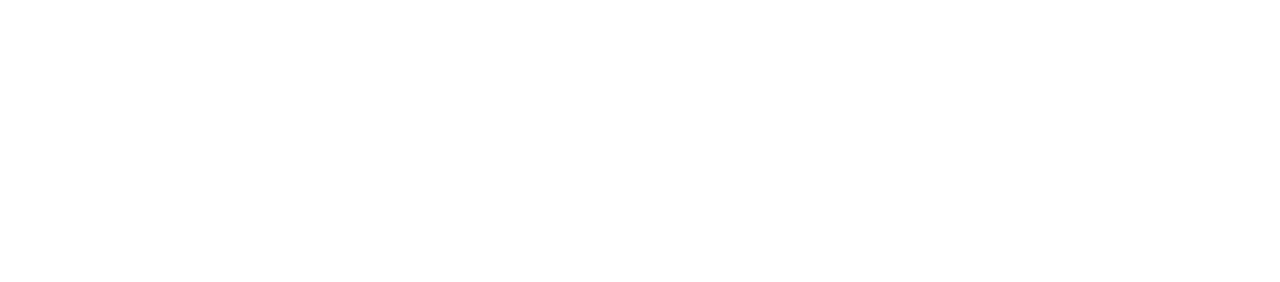
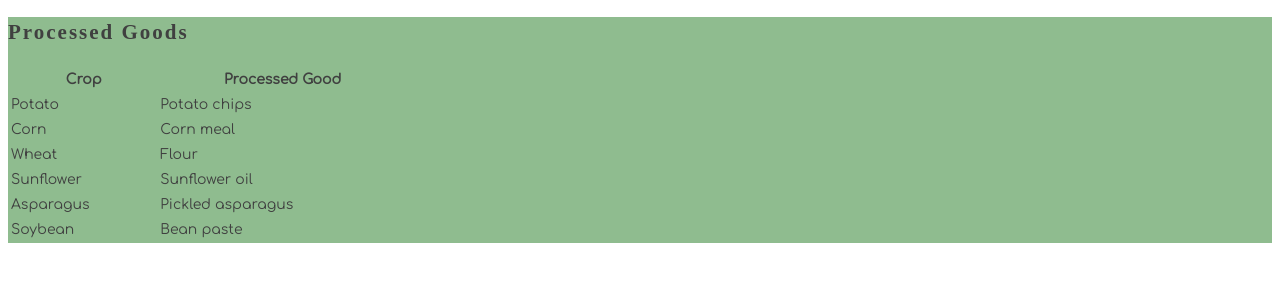
Before and after one commit to NSS-SE-Frontend-Cohort/Modern-Farm-citomcclure, a website with bundled scripts: page src/index.html in a window 1280 px wide. Built offline with nearby package versions, Linux system fonts and the light colour scheme; a web font is replaced by a local one.

Commit message:
Added processingFacility queue and implemented Farm Algorithm

```diff
--- a/src/index.html
+++ b/src/index.html
@@ -7,8 +7,12 @@
     </head>
 
     <body>
-        <main class="container green" id="harvestedPlants">
-            <div class="messages"></div>
+        <main class="green">
+            <h2>Processed Goods</h2>
+            <table style="width:400px" id="farmStore">
+                <th>Crop</th>
+                <th>Processed Good</th>
+            </table>
         </main>
 
         <script type="module" src="./scripts/main.js"></script>
--- a/src/scripts/catalog.js
+++ b/src/scripts/catalog.js
@@ -1,9 +1,36 @@
-export const Catalog = (harvested) => {
-    const harvestedPlantsElement = document.getElementById("harvestedPlants");
+export const Catalog = (processed) => {
+    const farmStoreElement = document.getElementById("farmStore");
 
-    if (harvestedPlantsElement) {
-        harvested.forEach(plant => {
-            harvestedPlantsElement.innerHTML += `<section class="plant">${plant.type}</section>`
-        });
+    if (farmStoreElement) {
+        processed.forEach(key => {
+            let newRow = farmStoreElement.insertRow();
+
+            let newCellCrop = newRow.insertCell(0);
+            let newTextCrop = document.createTextNode(key);
+            newCellCrop.appendChild(newTextCrop);
+
+            let newCellProcessedGood = newRow.insertCell(1);
+            let newTextProcessedGood = document.createTextNode(getProcessedGood(key));
+            newCellProcessedGood.appendChild(newTextProcessedGood);
+        })
     }
 }
+
+const getProcessedGood = (crop) => {
+    switch (crop) {
+        case "Asparagus":
+            return "Pickled asparagus";
+        case "Corn":
+            return "Corn meal";
+        case "Potato":
+            return "Potato chips";
+        case "Soybean":
+            return "Bean paste";
+        case "Sunflower":
+            return "Sunflower oil";
+        case "Wheat":
+            return "Flour";
+        default:
+            console.log("Unable to handle this type of crop.")
+    }
+}
--- a/src/scripts/main.js
+++ b/src/scripts/main.js
@@ -2,16 +2,48 @@ import { createPlan } from "./plan.js";
 import { usePlants } from "./field.js";
 import { plantSeeds } from "./tractor.js";
 import { harvestPlantsAndStore } from "./harvester.js";
+import { processor } from "./processingFacility.js"
 import { Catalog } from "./catalog.js";
 
 const yearlyPlan = createPlan();
 plantSeeds(yearlyPlan);
-let storageBarn = harvestPlantsAndStore(usePlants());
-console.log(storageBarn.stack);
 
-let i = 0;
-while (!storageBarn.isEmpty()) {
-    console.log(storageBarn.pop());
-    if (i % 3 === 0) { console.log(storageBarn.peek()) };
-    i++;
+// Stack console logging
+// const storageBarn = harvestPlantsAndStore(usePlants());
+// console.log(storageBarn.stack);
+// let i = 0;
+// while (!storageBarn.isEmpty()) {
+//     console.log(storageBarn.pop());
+//     if (i % 3 === 0) { console.log(storageBarn.peek()) };
+//     i++;
+// }
+
+// Farm algorithm
+const storageBarn = harvestPlantsAndStore(usePlants());
+const processingFacility = processor();
+
+const processedCrops = new Set();
+while (!storageBarn.isEmpty() || !processingFacility.isEmpty()) {
+    // Fill conveyor belt initially and try to maximize number of crops on there
+    while (!storageBarn.isEmpty() && processingFacility.size() < 3) {
+        console.log(storageBarn.peek() + " is next to go on the conveyor belt!");
+        processingFacility.enqueue(storageBarn.pop());
+        console.log(processingFacility.last() + " has been added to the conveyor belt!");
+
+        // If storageBarn is emptied on last crop addition, notify and break
+        if (storageBarn.isEmpty()) {
+            console.log("Storage Barn is ready for new crops.");
+            break;
+        }
+    }
+
+    console.log(processingFacility.next() + " is processed and coming off the conveyor belt!");
+    processedCrops.add(processingFacility.dequeue().type);
 }
+
+if (processingFacility.isEmpty()) {
+    console.log("Farm Store inventory is full and ready to open for business");
+}
+
+// Catalog
+Catalog(processedCrops);
--- /dev/null
+++ b/src/scripts/processingFacility.js
@@ -0,0 +1,24 @@
+const queue = [];
+
+export const processor = () => {
+    return {
+        enqueue: (storedCrop) => {
+            queue.push(storedCrop);
+        },
+        dequeue: () => {
+            return queue.shift();
+        },
+        next: () => {
+            return queue[0].type;
+        },
+        last: () => {
+            return queue[queue.length - 1].type;
+        },
+        isEmpty: () => {
+            return queue.length === 0;
+        },
+        size: () => {
+            return queue.length;
+        }
+    }
+}
--- a/src/styles/main.css
+++ b/src/styles/main.css
@@ -33,12 +33,3 @@ h1,h2,h3,h4,h5,h6 {
 .red {
     background-color: darksalmon;
 }
-
-.container {
-    display: flex;
-    flex-wrap: wrap;
-}
-
-.plant {
-    flex-basis: 20%;
-}
```
